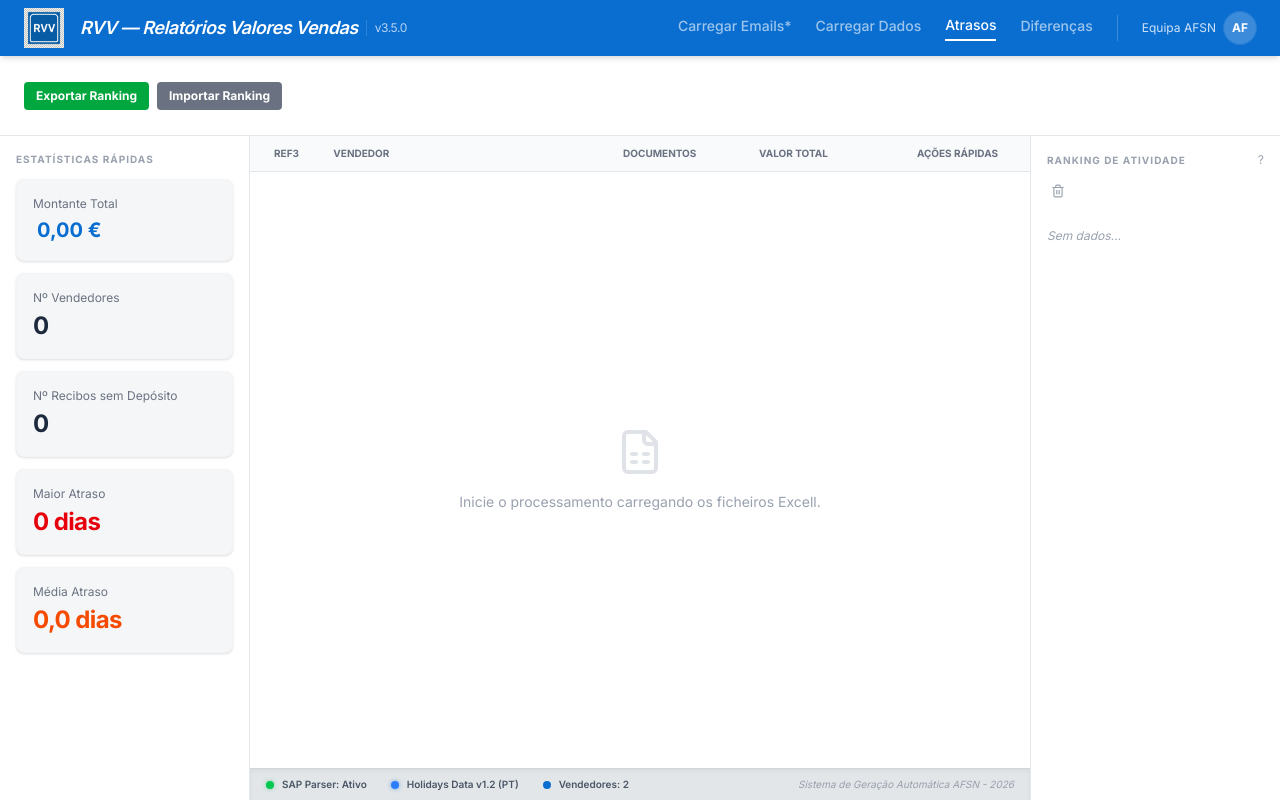
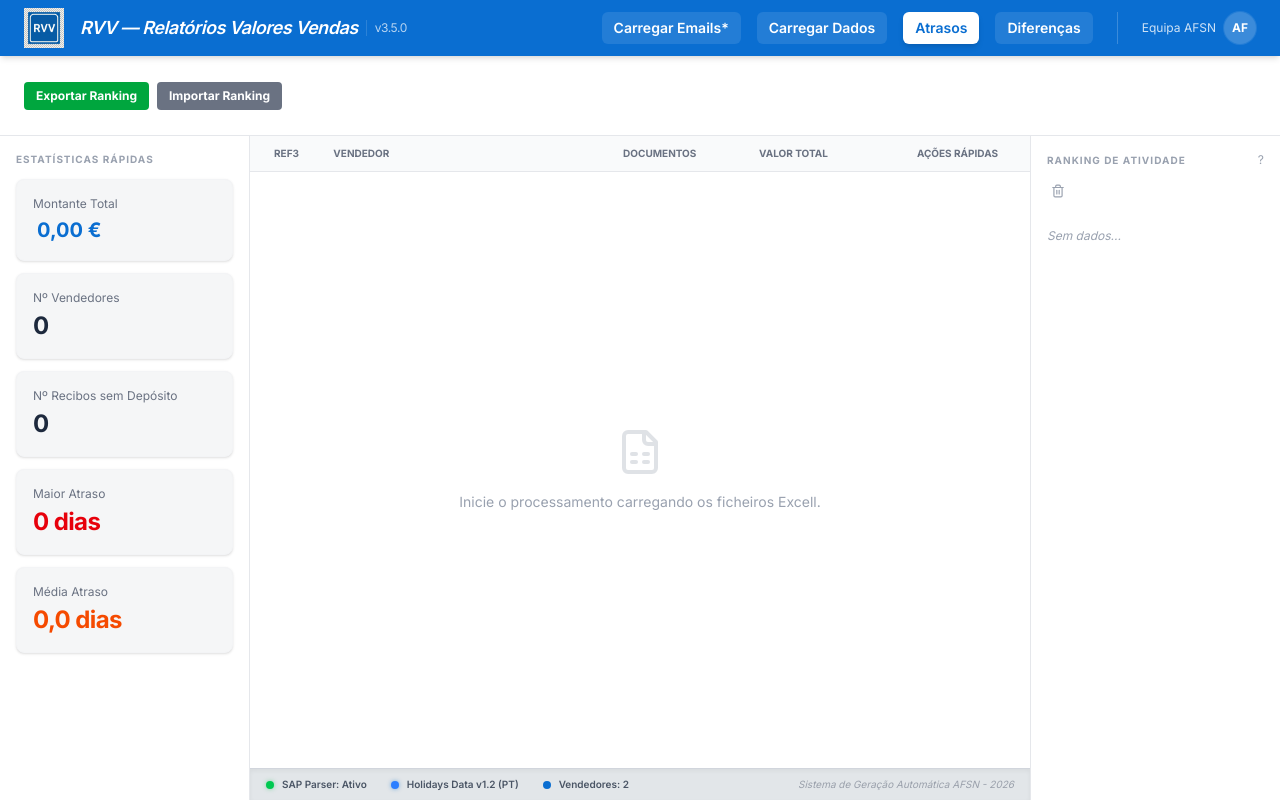
Before and after one commit to SumolCompalAFSN/relatorios-vendas, a React (Vite) app: page / in a window 1280 px wide. Built offline with nearby package versions, Linux system fonts and the light colour scheme.

Commit message:
Update App.tsx

```diff
--- a/src/App.tsx
+++ b/src/App.tsx
@@ -716,18 +716,22 @@ alert("Ranking importado com sucesso!");
         </div>
 
         <div className="flex items-center space-x-6 text-white text-sm">
-          <div className="flex items-center space-x-6 border-r border-white/20 pr-6">
+          <div className="flex items-center space-x-4 border-r border-white/20 pr-6">
 
   {/* ✅ Carregar Emails */}
   <button
     onClick={() => setImportModal(true)}
-    className="opacity-60 hover:opacity-100 font-medium pb-1 transition-all"
+    className="px-3 py-1.5 rounded-md text-sm font-semibold
+               bg-white/10 hover:bg-white/20
+               text-white transition-all"
   >
     Carregar Emails*
   </button>
 
   {/* ✅ Carregar Dados */}
-  <label className="opacity-60 hover:opacity-100 font-medium pb-1 transition-all cursor-pointer">
+  <label className="px-3 py-1.5 rounded-md text-sm font-semibold
+                    bg-white/10 hover:bg-white/20
+                    text-white cursor-pointer transition-all">
     Carregar Dados
     <input
       type="file"
@@ -742,8 +746,10 @@ alert("Ranking importado com sucesso!");
   <button
     onClick={() => setMode('ATRASO')}
     className={cn(
-      "opacity-90 hover:opacity-100 font-medium pb-1 transition-all",
-      mode === 'ATRASO' ? "border-b-2 border-white opacity-100" : "opacity-60"
+      "px-3 py-1.5 rounded-md text-sm font-semibold transition-all",
+      mode === 'ATRASO'
+        ? "bg-white text-[#0A6ED1] shadow-md"
+        : "bg-white/10 hover:bg-white/20 text-white"
     )}
   >
     Atrasos
@@ -753,14 +759,17 @@ alert("Ranking importado com sucesso!");
   <button
     onClick={() => setMode('DIFERENCA')}
     className={cn(
-      "opacity-90 hover:opacity-100 font-medium pb-1 transition-all",
-      mode === 'DIFERENCA' ? "border-b-2 border-white opacity-100" : "opacity-60"
+      "px-3 py-1.5 rounded-md text-sm font-semibold transition-all",
+      mode === 'DIFERENCA'
+        ? "bg-white text-[#0A6ED1] shadow-md"
+        : "bg-white/10 hover:bg-white/20 text-white"
     )}
   >
     Diferenças
   </button>
 
 </div>
+
           <div className="hidden md:flex items-center space-x-2">
             <span className="opacity-80 text-xs">Equipa AFSN</span>
             <div className="w-8 h-8 bg-white/20 rounded-full flex items-center justify-center font-bold text-xs ring-1 ring-white/10">AF</div>
```
